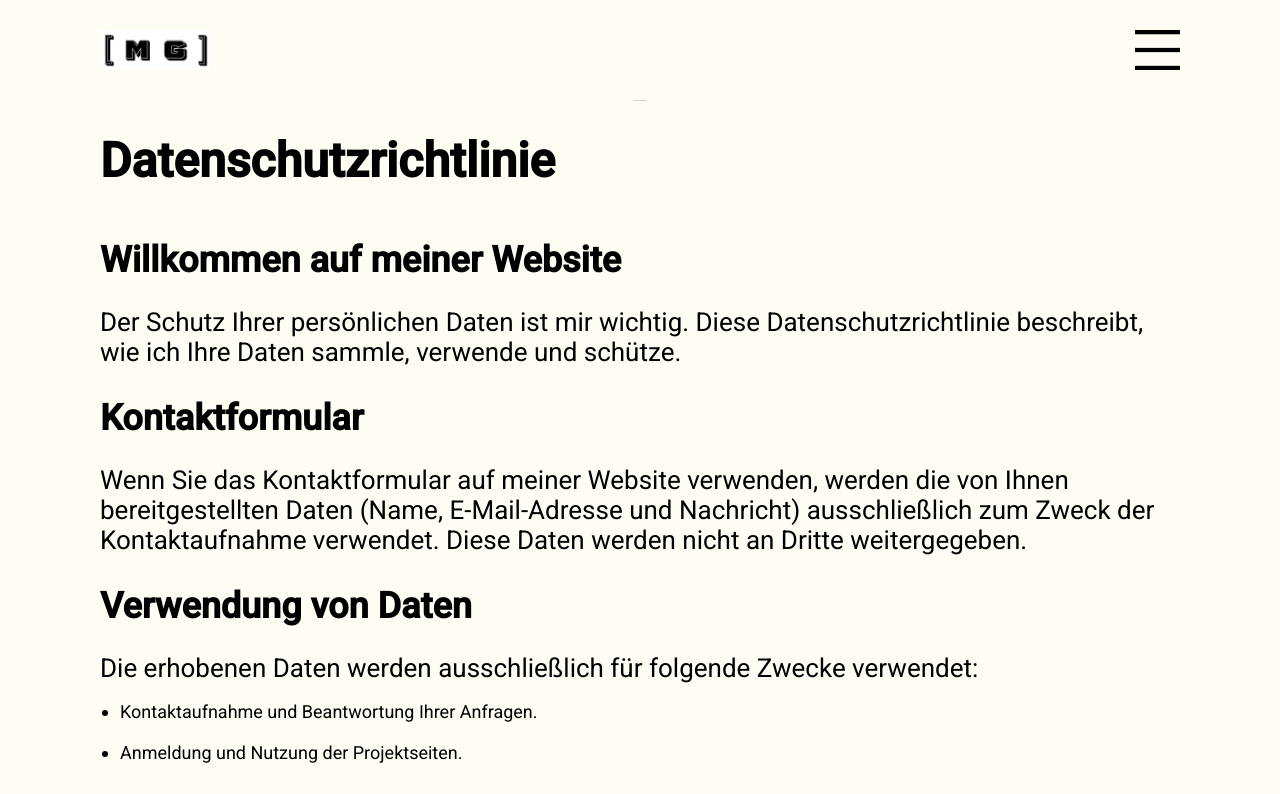
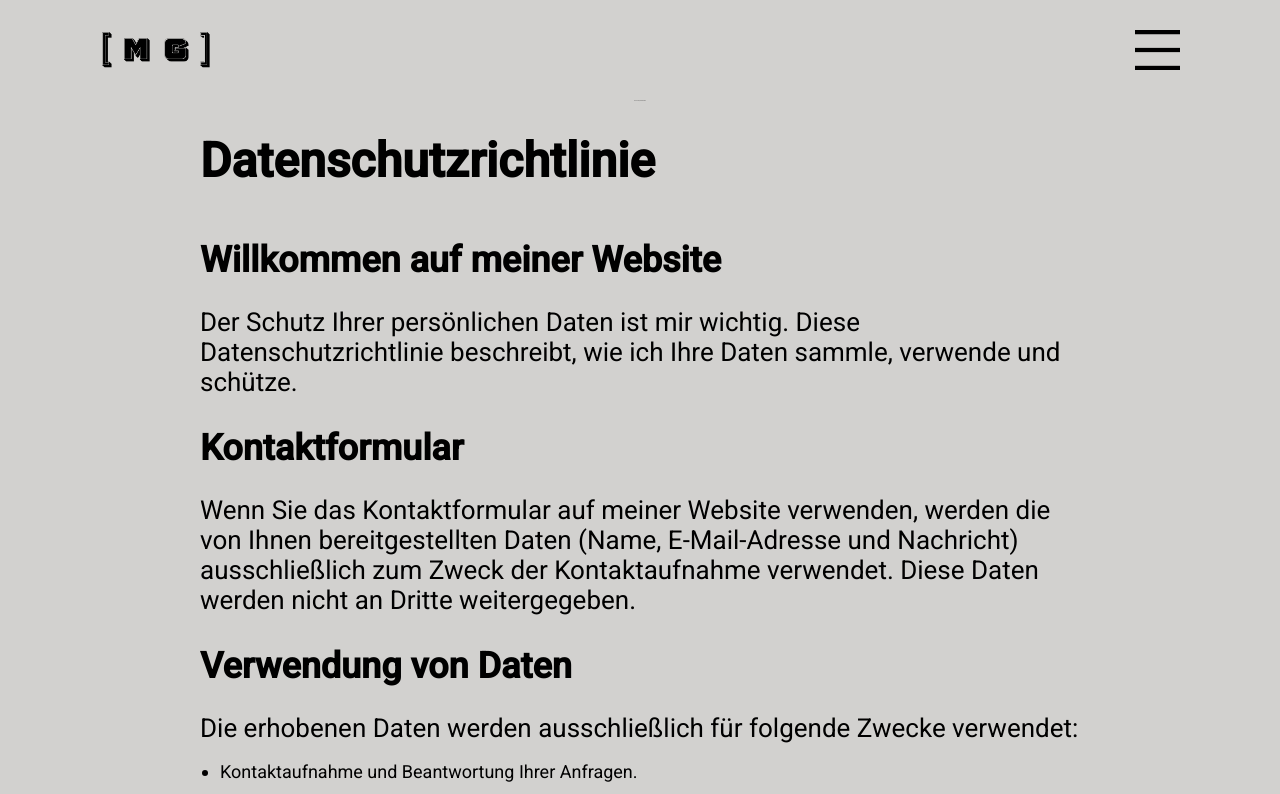
Before and after one commit to GalasMichal/Portfolio, an Angular app: page /privacy-policy in a window 1280 px wide. Shown: the top 794 px of the page. Built offline with nearby package versions, Linux system fonts and the light colour scheme.

Commit message:
minor changes on style and flex by app routing

```diff
--- a/src/app/app.component.scss
+++ b/src/app/app.component.scss
@@ -2,9 +2,8 @@
 html, body {
     height: 100%;
     margin: 0;
-
+    display: flex;
   }
-
 
 
 
--- a/src/app/imprint/imprint.component.scss
+++ b/src/app/imprint/imprint.component.scss
@@ -1,7 +1,16 @@
+:root{
+    display: flex;
+    height: 100%;
+}
+
 section{
     display: flex;
     flex-direction: column;
+    flex: 1;
     >h1{
         font-size: 64rem;
     }
+    >h2{
+        font-size: 44rem;
+    }
 }
--- a/src/app/main-content/about-me/about-me.component.scss
+++ b/src/app/main-content/about-me/about-me.component.scss
@@ -8,7 +8,7 @@ section {
     justify-content: center;
     gap: 20rem;
     height: 690rem;
-
+    background-color: $white;
 
     >img {
         width: 480rem;
--- a/src/app/main-content/above-the-fold/above-the-fold.component.html
+++ b/src/app/main-content/above-the-fold/above-the-fold.component.html
@@ -6,7 +6,7 @@
         <p class="fontOverpass name">Michal Galas</p>
     </div>
     <div class="lower-contact-box">
-        <a class="fontOverpass" href="#contacts">contact&#64;michal-galas.de</a>
+        <a class="fontOverpass" href="#contact">contact&#64;michal-galas.de</a>
         <div>
             <img src="assets/img/animated/arrow4.png" alt="" srcset="">
             <span class="fontOverpass">Scroll <br> Down
--- a/src/app/main-content/contact/contact.component.html
+++ b/src/app/main-content/contact/contact.component.html
@@ -48,7 +48,7 @@
             </div>
             <div class="checkbox fontOverpass">
                 <input [(ngModel)]="checkboxState" type="checkbox" name="agree" id="agree" required>
-                <label class="label" for="agree">I've read the <span routerLink="/privacy-policy">private policy</span> and agree to the processing of my data as
+                <label class="label" for="agree">I've read the  <a  href="/privacy-policy" >private policy</a> and agree to the processing of my data as
                     outlined</label>
 
                 @if(!checkboxState && message.valid && email.valid && name.valid){
--- a/src/app/main-content/contact/contact.component.scss
+++ b/src/app/main-content/contact/contact.component.scss
@@ -9,14 +9,13 @@ input:-webkit-autofill:active {
 }
 
 section {
+    flex: 1;
     margin-top: -50rem;
     background-image: url('./../../../assets/img/Rectangle.png');
     background-repeat: no-repeat;
     background-size: cover;
     max-width: 1440rem;
     width: 100%;
-    min-height: 1061rem;
-    height: 100%;
     display: flex;
     flex-direction: column;
     padding: 0 100rem;
--- a/src/app/shared/components/footer/footer.component.html
+++ b/src/app/shared/components/footer/footer.component.html
@@ -10,6 +10,6 @@
             <a href=""><img class="slide-top" src="assets/img/icons/linkedIn.png" alt="linkedInLogo"></a>
         </div>
 
-        <div class="privacy_policy">Legal notice</div>
+        <div  class="privacy_policy">Legal notice</div>
     </div>
 </section>
--- a/src/app/shared/components/footer/footer.component.scss
+++ b/src/app/shared/components/footer/footer.component.scss
@@ -6,11 +6,10 @@ section {
     justify-content: space-between;
     align-items: center;
     color: $white;
-
+    height: 100%;
     padding: 0 100rem;
     width: 100%;
     max-width: 1440rem;
-    height: 100%;
 }
 
 .copy-right {
--- a/src/app/shared/components/header/header.component.html
+++ b/src/app/shared/components/header/header.component.html
@@ -1,7 +1,7 @@
 <section>
 
     <nav class="navbar container">
-        <img class="logo" src="assets/img/logo1.png" alt="logo">
+        <img class="logo" src="assets/img/logo.png" alt="logo">
         <div (click)="isMenuOpen = !isMenuOpen" [ngClass]="{'burger-icon-animate': isMenuOpen}" class="burger-menu"></div>
         <!-- <img (click)="isMenuOpen = !isMenuOpen" [ngClass]="{'burger-icon-animate': isMenuOpen}" src="assets/img/icons/burger_menu.png" alt=""> -->
 
--- a/src/styles.scss
+++ b/src/styles.scss
@@ -3,7 +3,7 @@
 /* Variables global */
 // Colors //
 
-$white: #FFFCF3;
+$white: #d2d1cf;
 $black: #000000;
 $light_green: #00BC8F;
 
@@ -18,22 +18,33 @@ $light_green: #00BC8F;
 
 body {
     margin: 0;
-    background-color: $black;
+    background-color: $white;
+    height: 100vh;
+    margin: auto;
+    display: flex;
+    max-width: 1440rem;
+    flex-direction: column;
+}
 
+app-privacy-policy{
+    flex: 1;
+    padding: 0 100rem;
+}
+
+app-imprint{
+    flex: 1;
+    padding: 0 100rem;
 }
 
 app-root {
-    max-width: 1440rem;
-    margin: auto;
     display: flex;
-    justify-content: center;
     flex-direction: column;
-    background-color: $white;
+    height: 100%;
 }
 
 html {
     scroll-behavior: smooth;
     font-size: 1px;
 }
-html, body { height: 100%; }
-body {font-family: Roboto, "Helvetica Neue", sans-serif; }
+html, body
+ {font-family: Roboto, "Helvetica Neue", sans-serif; }
```
